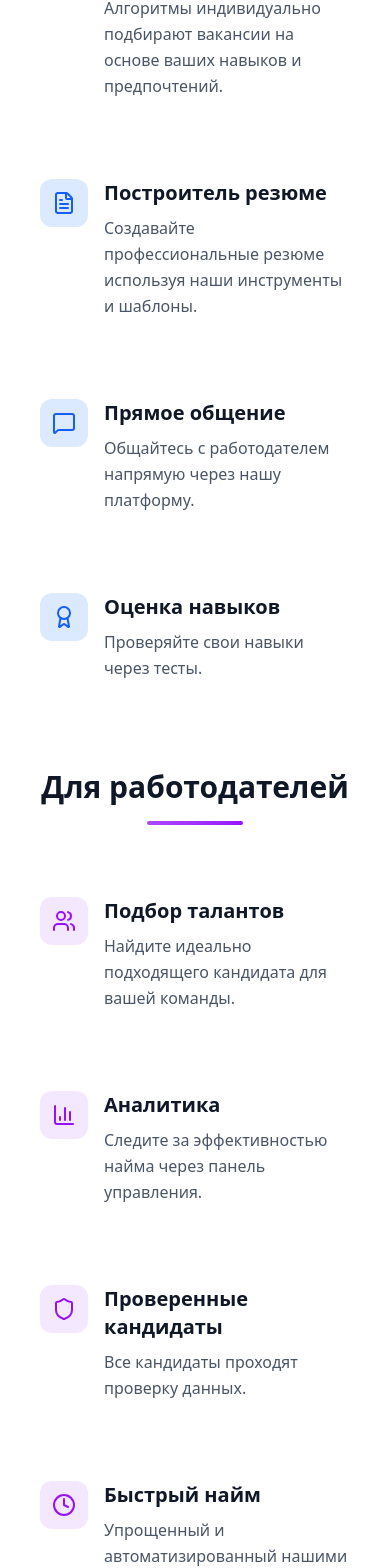
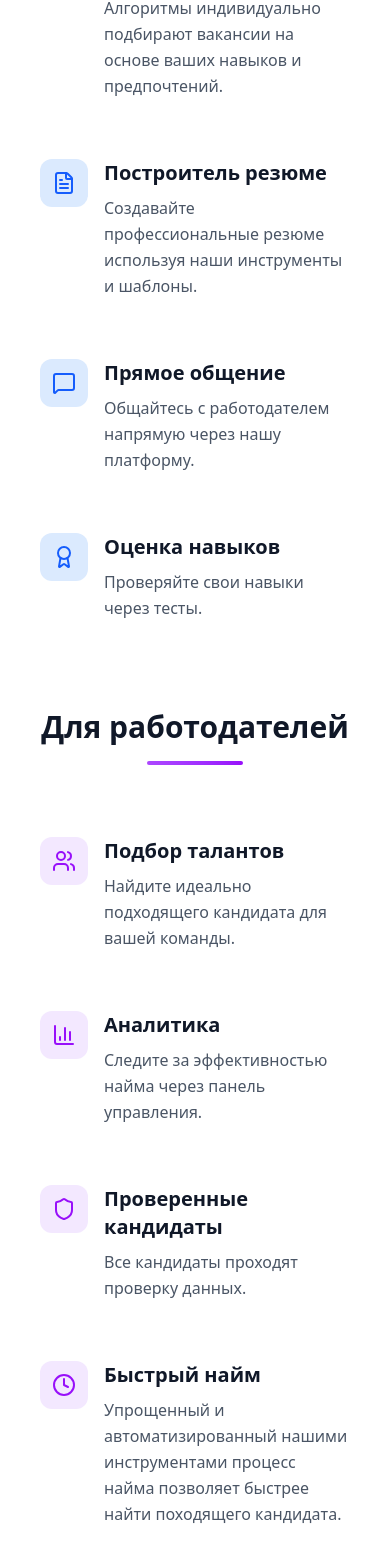
Before and after one commit to cornual55/JobHive, a React (Vite) app in the folder frontend/: page / in a window 390 px wide. Shown: the part 2090-3658 px from the top of the page. Built offline with nearby package versions, Linux system fonts and the light colour scheme.

Commit message:
set max-width for 3xl and fix heights in Features

```diff
--- a/frontend/src/pages/LandingPage/components/Analytics.jsx
+++ b/frontend/src/pages/LandingPage/components/Analytics.jsx
@@ -35,7 +35,7 @@ function Analytics() {
 
   return (
     <section className="py-20 bg-white relative overflow-hidden">
-      <div className="container mx-auto px-4">
+      <div className="container 3xl:max-w-384 mx-auto px-4">
         <motion.div
           initial={{ opacity: 0, y: 30 }}
           whileInView={{ opacity: 1, y: 0 }}
--- a/frontend/src/pages/LandingPage/components/Features.jsx
+++ b/frontend/src/pages/LandingPage/components/Features.jsx
@@ -4,7 +4,7 @@ import { employerFeatures, jobSeekerFeatures } from "../../../utils/data";
 const Features = () => {
   return (
     <section className="py-20 bg-white relative overflow-hidden">
-      <div className="container mx-auto px-4 relative z-10">
+      <div className="container 3xl:max-w-384 mx-auto px-4 relative z-10">
         <div className="text-center mb-16">
           <h2 className="text-4xl md:text-5xl font-bold text-gray-900 mb-6">
             Все необходимое для
@@ -28,18 +28,22 @@ const Features = () => {
               <div className="w-24 h-1 bg-linear-to-r from-blue-500 to-blue-600 mx-auto rounded-full" />
             </div>
 
-            <div className="space-y-8">
+            <div className="space-y-3 md:space-y-8">
               {jobSeekerFeatures.map((feature, index) => (
                 <div
                   key={index}
-                  className="group flex items-start space-x-4 p-6 rounded-2xl hover:bg-blue-50 transition-all duration-300 cursor-pointer"
+                  className="group flex items-start space-x-4 p-6 rounded-2xl hover:bg-blue-50 transition-all duration-300 cursor-pointer md:h-44 lg:h-34"
                 >
                   <div className="shrink-0 w-12 h-12 bg-blue-100 rounded-xl flex items-center justify-center group-hover:bg-blue-200 transition-colors">
                     <feature.icon className="w-6 h-6 text-blue-600" />
                   </div>
                   <div>
-                    <h4 className="text-xl font-semibold text-gray-900 mb-2">{feature.title}</h4>
-                    <p className="text-gray-600 leading-relaxed">{feature.description}</p>
+                    <h4 className="text-xl font-semibold text-gray-900 mb-2">
+                      {feature.title}
+                    </h4>
+                    <p className="text-gray-600 leading-relaxed">
+                      {feature.description}
+                    </p>
                   </div>
                 </div>
               ))}
@@ -48,19 +52,28 @@ const Features = () => {
 
           <div>
             <div className="text-center mb-12">
-              <h3 className="text-3xl font-bold text-gray-900 mb-4">Для работодателей</h3>
+              <h3 className="text-3xl font-bold text-gray-900 mb-4">
+                Для работодателей
+              </h3>
               <div className="w-24 h-1 bg-linear-to-r from-purple-500 to-purple-600 mx-auto rounded-full" />
             </div>
 
-            <div className="space-y-8">
+            <div className="space-y-3 md:space-y-8">
               {employerFeatures.map((feature, index) => (
-                <div key={index} className="group flex items-start space-x-4 p-6 rounded-2xl hover:bg-purple-50 transition-all duration-300 cursor-pointer">
+                <div
+                  key={index}
+                  className="group flex items-start space-x-4 p-6 rounded-2xl hover:bg-purple-50 transition-all duration-300 cursor-pointer md:h-44 lg:h-34"
+                >
                   <div className="shrink-0 w-12 h-12 bg-purple-100 rounded-xl flex items-center justify-center group-hover:bg-purple-200 transition-colors">
                     <feature.icon className="w-6 h-6 text-purple-600" />
                   </div>
                   <div>
-                    <h4 className="text-xl font-semibold text-gray-900 mb-2">{feature.title}</h4>
-                    <p className="text-gray-600 leading-relaxed">{feature.description}</p>
+                    <h4 className="text-xl font-semibold text-gray-900 mb-2">
+                      {feature.title}
+                    </h4>
+                    <p className="text-gray-600 leading-relaxed">
+                      {feature.description}
+                    </p>
                   </div>
                 </div>
               ))}
```
